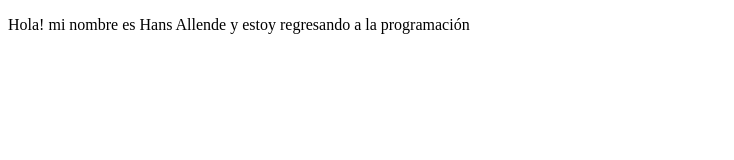
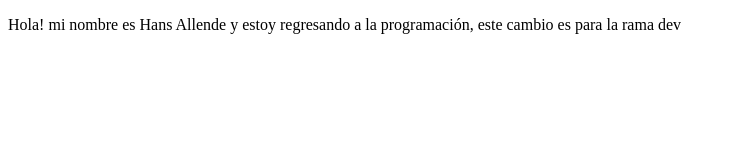
Before and after one commit to DevLanzer/Test, a plain HTML site: page index.html in a window 1280 px wide. Shown: the whole page, without its empty margins (0-734 px from the left). Drawn offline with Linux system fonts and the light colour scheme.

Commit message:
Cambio para la rama Dev

```diff
--- a/index.html
+++ b/index.html
@@ -7,6 +7,6 @@
     <title>Document</title>
 </head>
 <body>
-    <p>Hola! mi nombre es Hans Allende y estoy regresando a la programación</p>
+    <p>Hola! mi nombre es Hans Allende y estoy regresando a la programación, este cambio es para la rama dev</p>
 </body>
 </html>
```
